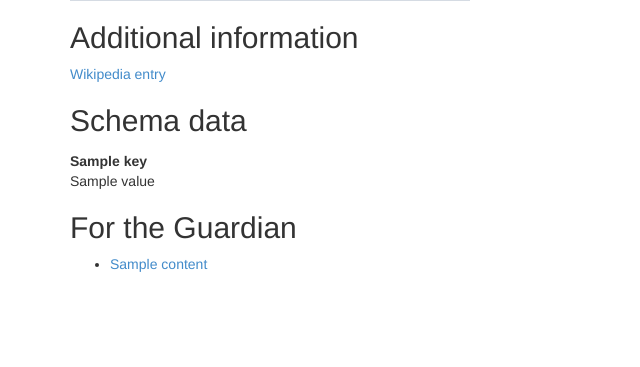
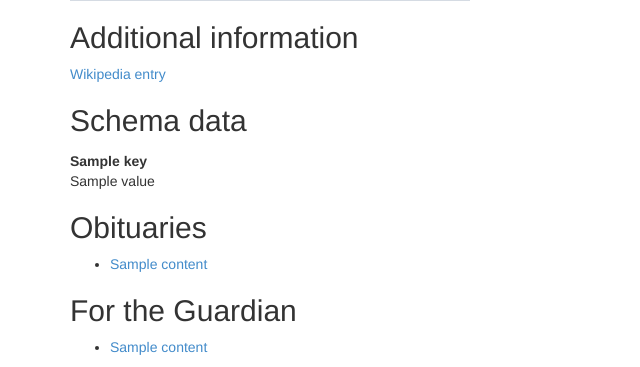
Before and after one commit to guardian/gdn-got, a Python web app: template templates/data.html in a window 1280 px wide. Shown: the part 457-824 px from the top of the page, without its empty margins (0-640 px from the left). Before the commit the page ends 729 px from the top, so only its background shows below. Run offline with Jinja, Linux system fonts and the light colour scheme; the template is opened without the code that fills it: most values are stand-ins (such as "Sample title", 1, 10 or a date in 2020); grey boxes marked "Sample" are stand-in pictures; some libraries are stand-ins or nearby versions.

Commit message:
Renders obits if they are present

```diff
--- a/templates/data.html
+++ b/templates/data.html
@@ -36,6 +36,15 @@
 			<dd>{{value}}</dd>
 			{% endfor %}
 			</dl>
+			{% endif %}
+
+			{% if obituaries %}
+			<h2>Obituaries</h2>
+			<ul>
+				{% for content in obituaries %}
+				<li><a href="{{content.webUrl}}">{{content.webTitle}}</a></li>
+				{% endfor %}
+			</ul>
 			{% endif %}
 
 			{% if contributor_content %}
```
